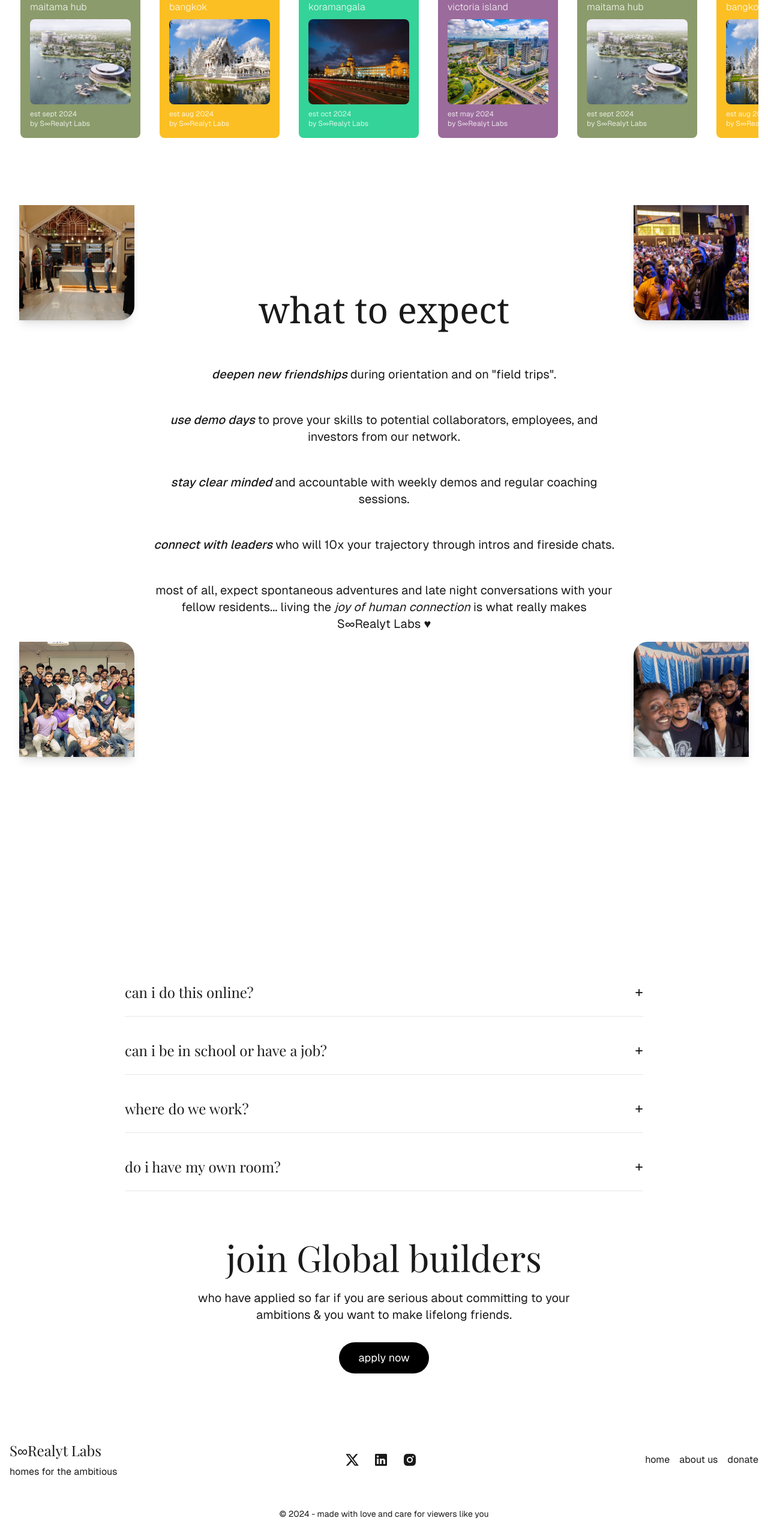
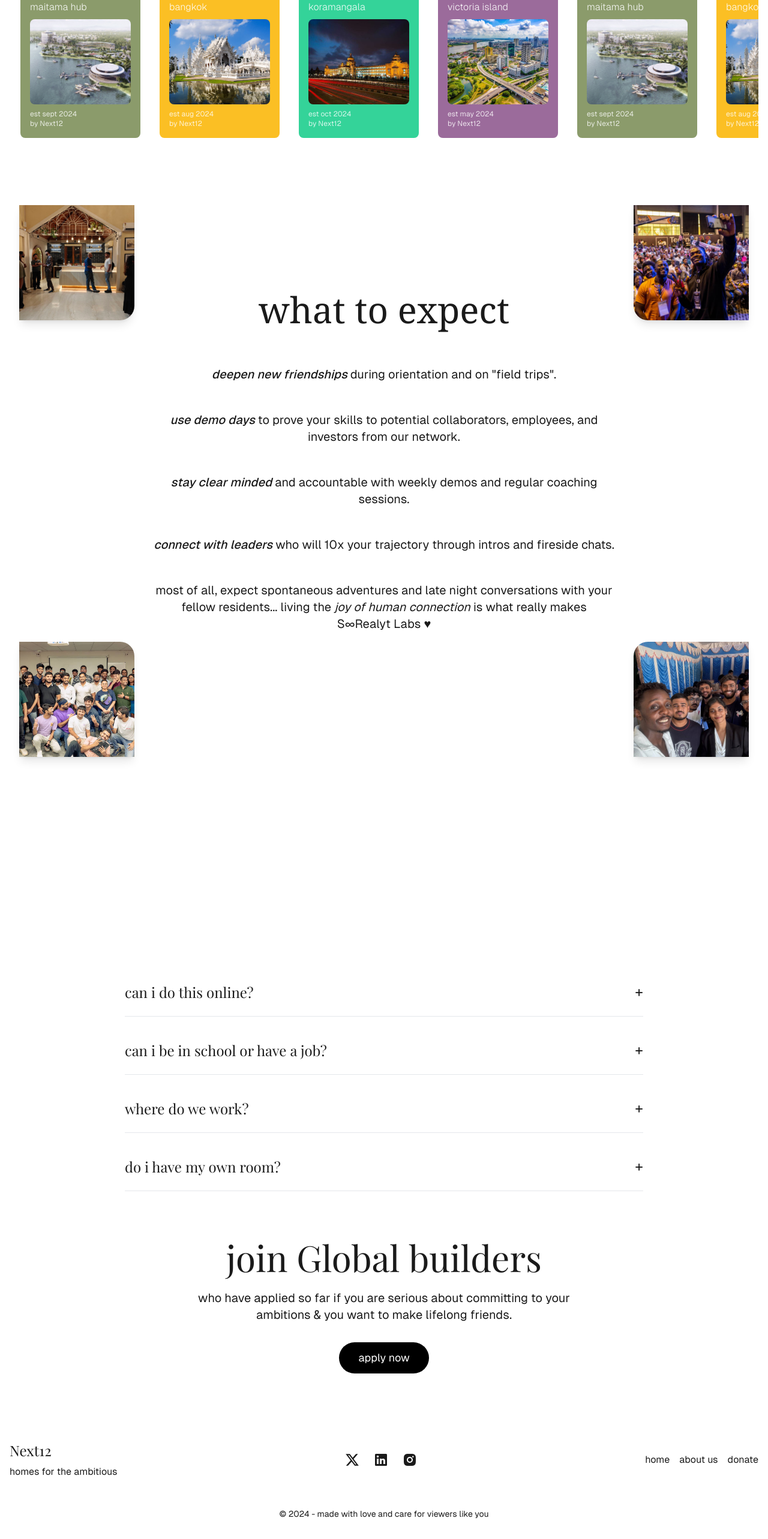
Before and after one commit to Realyyt/S-Realyt-Labs, a Next.js app: page / in a window 1280 px wide. Shown: the part 2196-4762 px from the top of the page at 60% size. Built offline with nearby package versions, Linux system fonts and the light colour scheme; a web font is replaced by a local one.

Commit message:
fix :name

```diff
--- a/app/components/FAQ.tsx
+++ b/app/components/FAQ.tsx
@@ -4,7 +4,7 @@ import { useState } from 'react';
 const faqs = [
   {
     question: "can i do this online?",
-    answer: "The S∞Realyt Labs experience is designed to be in-person. The magic happens through face-to-face interactions, spontaneous conversations, and shared experiences in our physical spaces. However, we do offer virtual growth advisory options for those unable to join in-person."
+    answer: "The Next12 experience is designed to be in-person. The magic happens through face-to-face interactions, spontaneous conversations, and shared experiences in our physical spaces. However, we do offer virtual growth advisory options for those unable to join in-person."
   },
   {
     question: "can i be in school or have a job?",
@@ -12,7 +12,7 @@ const faqs = [
   },
   {
     question: "where do we work?",
-    answer: "Each S∞Realyt Labs location features dedicated co-working spaces designed for collaboration and focused work. You'll have 24/7 access to meeting rooms, quiet areas, and community spaces."
+    answer: "Each Next12 location features dedicated co-working spaces designed for collaboration and focused work. You'll have 24/7 access to meeting rooms, quiet areas, and community spaces."
   },
   {
     question: "do i have my own room?",
--- a/app/components/Footer.tsx
+++ b/app/components/Footer.tsx
@@ -12,11 +12,11 @@ export default function Footer() {
             <div className="flex items-center gap-1 sm:gap-2 mb-1 sm:mb-2">
               {/* Logo and tagline  <Image
                 src="/logo.png"
-                alt="S∞Realyt Labs Logo"
+                alt="Next12 Logo"
                 width={32}
                 height={32}
               />*/}
-              <span className="text-lg sm:text-xl lg:text-2xl font-playfair">S∞Realyt Labs</span>
+              <span className="text-lg sm:text-xl lg:text-2xl font-playfair">Next12</span>
             </div>
             <p className="text-xs sm:text-sm lg:text-base text-foreground/80">homes for the ambitious</p>
           </div>
--- a/app/components/Locations.tsx
+++ b/app/components/Locations.tsx
@@ -8,7 +8,7 @@ const locations = [
     name: "victoria island",
     image: "/lg.jpg",
     date: "est may 2024",
-    by: "by S∞Realyt Labs",
+    by: "by Next12",
     color: "bg-purple-400"
   },
   {
@@ -16,7 +16,7 @@ const locations = [
     name: "maitama hub",
     image: "/abj.jpeg",
     date: "est sept 2024",
-    by: "by S∞Realyt Labs",
+    by: "by Next12",
     color: "bg-olive-400"
   },
   {
@@ -24,7 +24,7 @@ const locations = [
     name: "bangkok",
     image: "/th.jpg",
     date: "est aug 2024",
-    by: "by S∞Realyt Labs",
+    by: "by Next12",
     color: "bg-amber-400"
   },
   {
@@ -32,7 +32,7 @@ const locations = [
     name: "koramangala",
     image: "/bg.jpg",
     date: "est oct 2024",
-    by: "by S∞Realyt Labs",
+    by: "by Next12",
     color: "bg-emerald-400"
   }
 ];
--- a/app/layout.tsx
+++ b/app/layout.tsx
@@ -15,7 +15,7 @@ const playfair = Playfair_Display({
 });
 
 export const metadata: Metadata = {
-  title: "S∞Realyt Labs | Luxury Founders Community",
+  title: "Next12 | Luxury Founders Community",
   description: "Elevating African Innovation, One Founder at a Time",
 };
 
```
